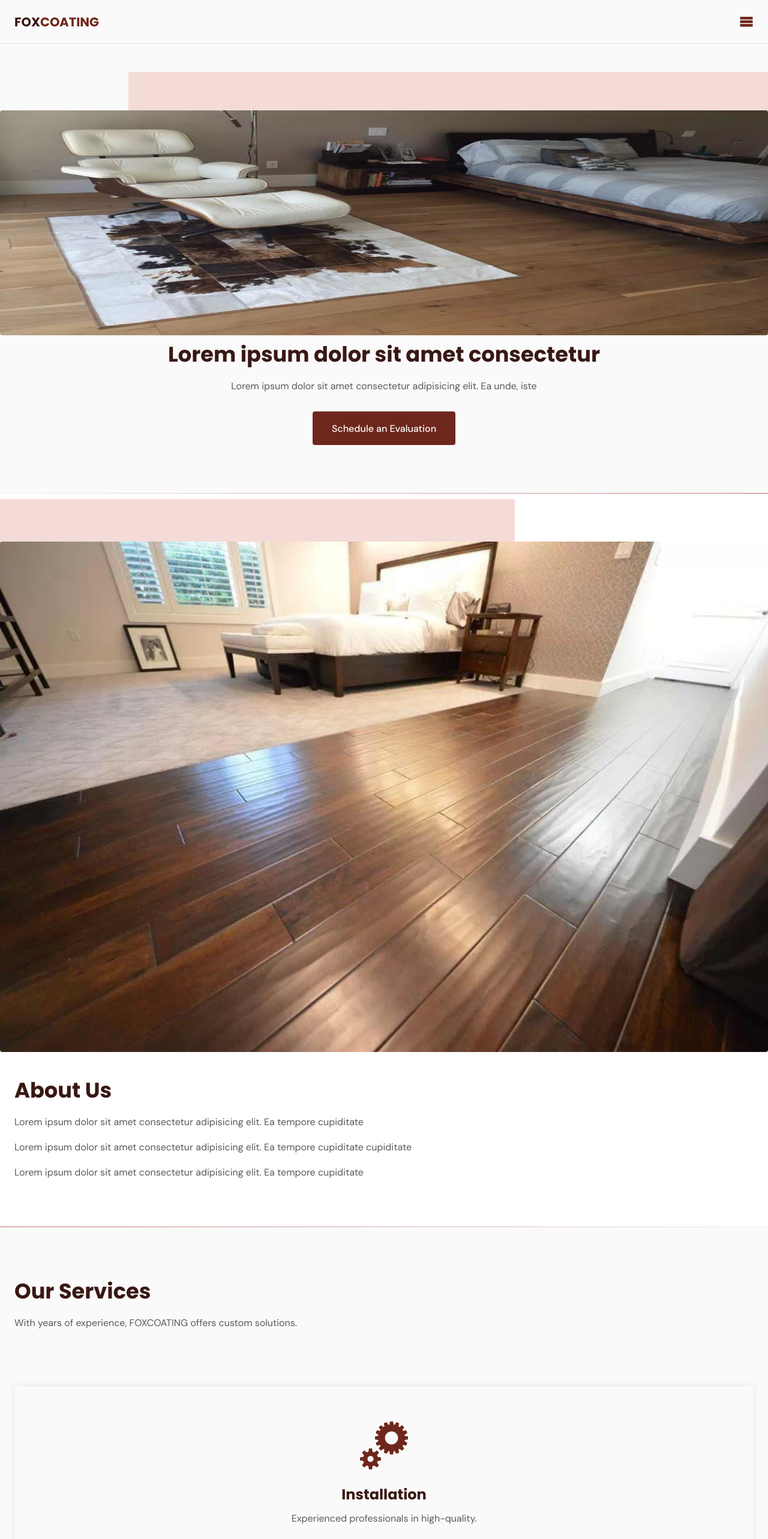
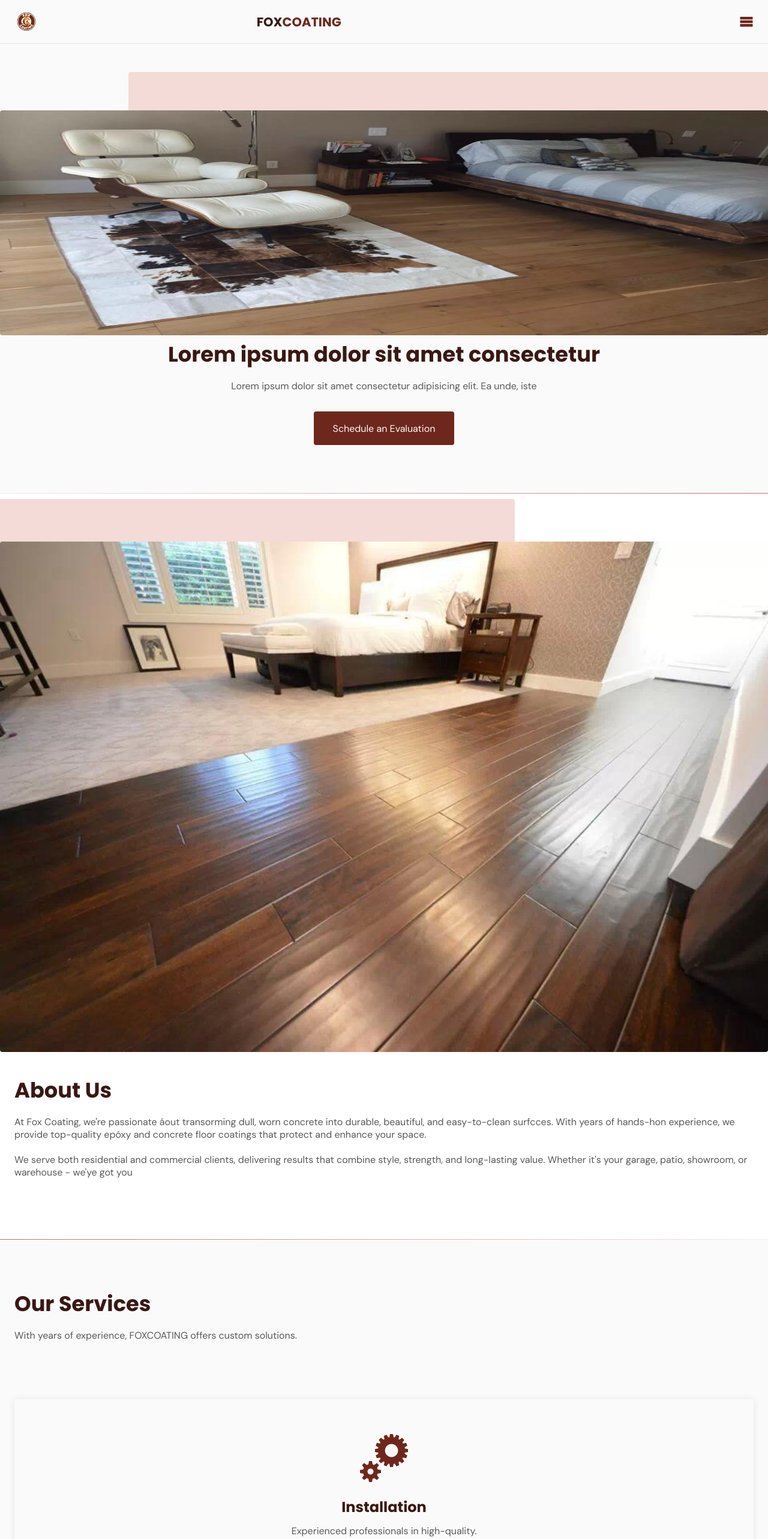
Before and after one commit to RomuloLessaBr/FoxCoatingWEB, a plain HTML site: page index.html in a window 1280 px wide. Shown: the top 2566 px of the page at 60% size. Drawn offline with nearby package versions, Linux system fonts and the light colour scheme; files whose address does not match are found by name.

Commit message:
update no index com mais informacoes, seo google e melhorias no css

```diff
--- a/index.html
+++ b/index.html
@@ -1,10 +1,13 @@
 <!DOCTYPE html>
-<html lang="pt_BR">
+<html lang="en">
   <head>
     <!-- PAGE INFO -->
     <meta charset="UTF-8" />
     <meta name="viewport" content="width=device-width, initial-scale=1.0" />
-    <title>Fox COATING</title>
+    <meta name="author" content="Fox Coating Inc">
+    <meta name="description" content="a completar ">
+    <meta name="keywords" content="epoxy flooring, concrete coating, floor installation, etc">
+    <title>Fox Coating Inc | Epoxy Flooring & Concrete Coatings in Orlando, FL</title>
 
     <!-- Icones -->
     <link rel="stylesheet" href="assets/fonts/style.css" />
@@ -21,13 +24,14 @@
     <!-- Fonts -->
     <link rel="preconnect" href="https://fonts.gstatic.com" />
     <link
-      href="https://fonts.googleapis.com/css2?family=DM+Sans:wght@400;500;700&family=Poppins:wght@400;500;700&display=swap"
+      href="https://fonts.googleapis.com/css2?family=DM+Sans:wght@400;700&family=Poppins:wght@700&display=swap"
       rel="stylesheet"
     />
   </head>
   <body>
     <header id="header">
       <nav class="container">
+        <img src="/assets/fotos/logo_fox_principal.svg" style="max-width: 2.5rem;">
         <a class="logo" href="#">FOX<span>COATING</span></a>
         <!-- menu -->
         <div class="menu">
@@ -74,16 +78,13 @@
           <div class="text">
             <h2 class="title">About Us</h2>
             <p>
-              Lorem ipsum dolor sit amet consectetur adipisicing elit. Ea tempore cupiditate
+              At Fox Coating, we're passionate áout transorming dull, worn concrete into durable, beautiful, and easy-to-clean surfcces. With years of hands-hon experience, we provide top-quality epóxy and concrete floor coatings that protect and enhance your space.
             </p>
             <br />
             <p>
-              Lorem ipsum dolor sit amet consectetur adipisicing elit. Ea tempore cupiditate cupiditate
+              We serve both residential and commercial clients, delivering results that combine style, strength, and long-lasting value. Whether it's your garage, patio, showroom, or warehouse - we'ye got you
             </p>
             <br />
-            <p>
-              Lorem ipsum dolor sit amet consectetur adipisicing elit. Ea tempore cupiditate
-            </p>
           </div>
         </div>
       </section>
@@ -230,7 +231,10 @@
     <footer class="section">
       <div class="container grid">
         <div class="brand">
+          <p>
+          <img src="/assets/fotos/logo_fox_principal.svg" style="max-width: 2.5rem;">
           <a class="logo logo-alt" href="#home">FOX<span>COATING</span>INC</a>
+          </p>
           <p>©2025 FOX COATING</p>
           <p>All rights reserved</p>
         </div>
@@ -258,6 +262,6 @@
     <script src="https://unpkg.com/scrollreveal"></script>
 
     <!-- main.js -->
-    <script src="main.js"></script>
+    <script src="main.js" defer></script>
   </body>
 </html>
--- a/style.css
+++ b/style.css
@@ -121,6 +121,7 @@ body {
   margin-bottom: 2rem;
   display: flex;
 
+  justify-content: space-between;
   position: fixed;
   top: 0;
   left: 0;
@@ -141,6 +142,8 @@ main {
 .logo {
   font: 700 1.31rem 'Poppins', sans-serif;
   color: var(--title-color);
+  padding-left: 2rem;
+
 }
 
 .logo2 {
@@ -530,5 +533,12 @@ footer .social a:hover {
   :root {
     --title-font-size: 2.2rem;
   }
+  .logo{
+    padding-left: 12rem;
+  }
 }
-/* medium devices: 767 > */
+@media (min-width: 767px){
+  .logo{
+    padding-left: 2rem;
+  }
+}
```
Also changed, not shown: assets/fotos/logo.svg (deleted), assets/fotos/logo_fox_principal.svg (added).
